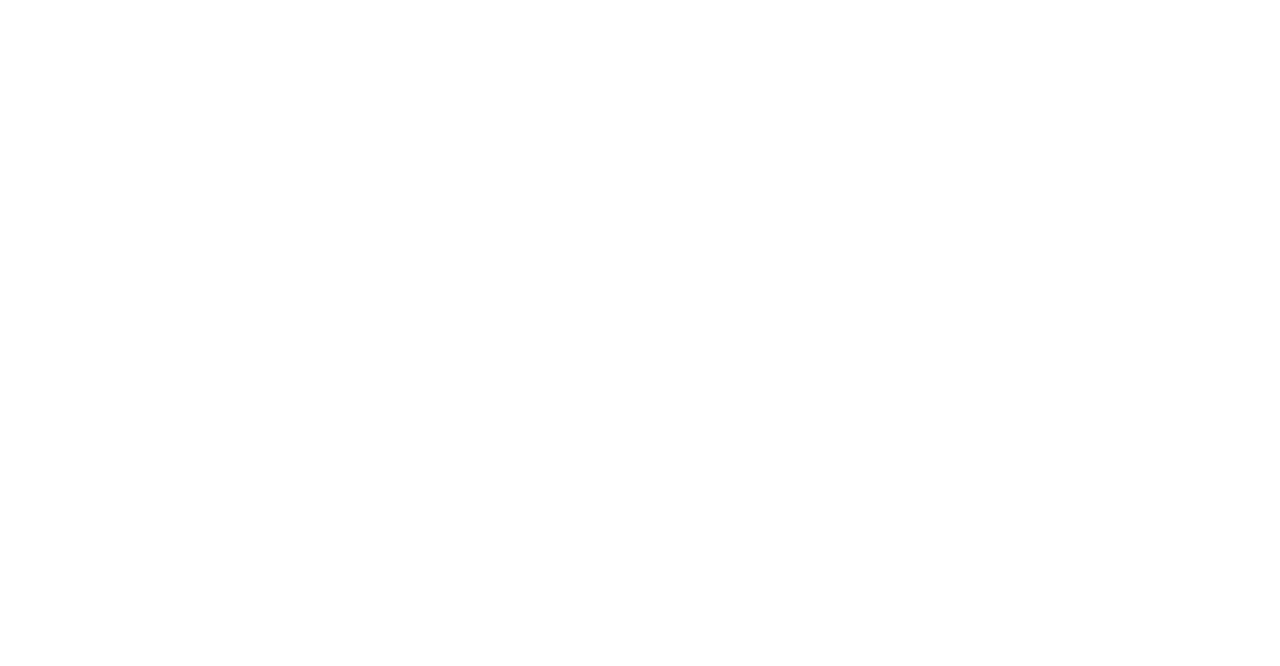
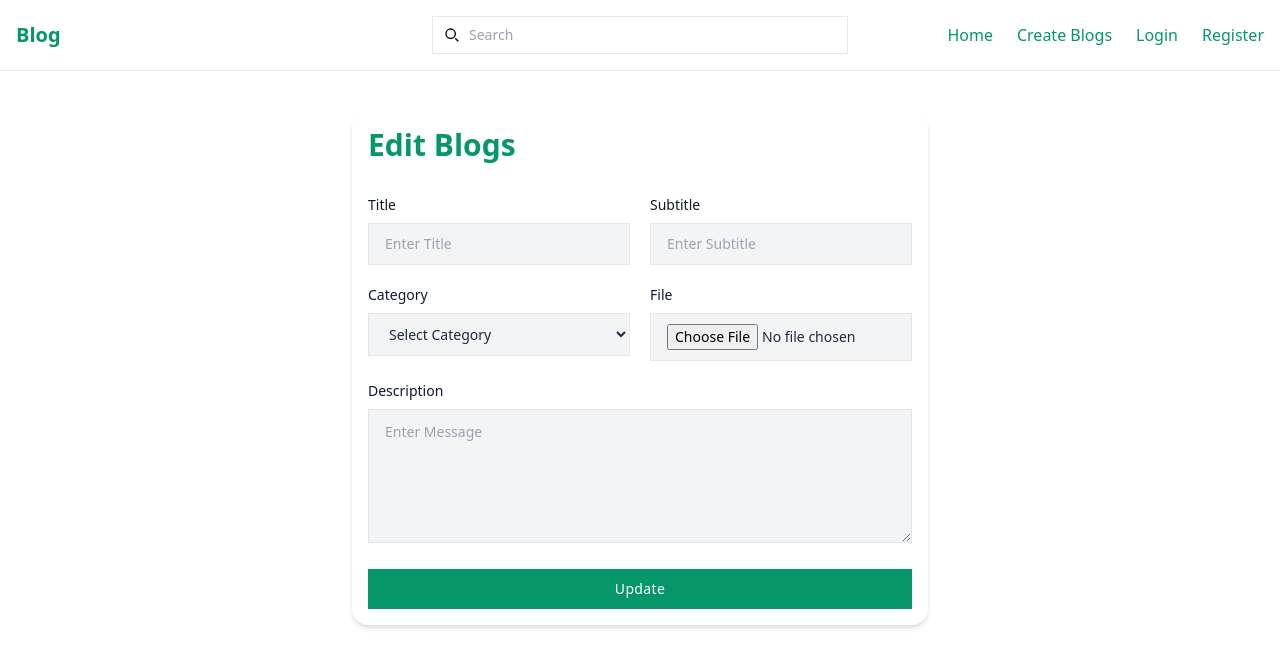
Before and after one commit to nandinidahal/Blogs_MS_Project, a React (Vite) app: page /blog/edit/1 in a window 1280 px wide. Before the commit this address had no page. Shown: the top 666 px of the page. Built offline with nearby package versions, Linux system fonts and the light colour scheme; no server answers.

Commit message:
edit blog update

```diff
--- a/src/App.jsx
+++ b/src/App.jsx
@@ -17,7 +17,7 @@
         <Route path="/register" element={<Register />} />
         <Route path="/login" element={<Login />} />
         <Route path="/blog/add" element={<AddBlog />} />
-        <Route path="/blog/edit" element={<EditBlog/>} />
+        <Route path="/blog/edit/:id" element={<EditBlog/>} />
          <Route path="/blog/:id" element={<SingleBlog/>} />
       </Routes>
     </>
--- a/src/Pages/blog/EditBlog.jsx
+++ b/src/Pages/blog/EditBlog.jsx
@@ -1,15 +1,170 @@
-import React from 'react'
-import Layout from '../../components/layout/Layout'
-import Form from './components/Form/Form'
+// import React from 'react'
+// import Layout from '../../components/layout/Layout'
+// import Form from './components/Form/Form'
+
+// const EditBlog = () => {
+//   return (
+//     <div>
+//       <Layout>
+//         <Form type='Edit'/>
+//       </Layout>
+//     </div>
+//   )
+// }
+
+// export default EditBlog
+
+
+
+
+import React, { useEffect, useState } from "react";
+import Layout from "../../components/layout/Layout";
+import Form from "./components/Form/Form";
+import axios from "axios";
+import { baseurl } from "../../config";
+import { useNavigate, useParams } from "react-router-dom";
 
 const EditBlog = () => {
+  const { id } = useParams();
+  console.log("EDIT ID:", id);
+  const navigate = useNavigate();
+ const [blog, setBlog] = useState(null);
+
+  // 1. GET EXISTING BLOG DATA
+  useEffect(() => {
+     console.log("EDIT ID:", id);
+    const fetchBlog = async () => {
+      try {
+        const res = await axios.get(`${baseurl}/blog/${id}`);
+        setBlog(res.data.data);
+      } catch (err) {
+        console.log(err);
+      }
+    };
+
+    fetchBlog();
+  }, [id]);
+
+  // 2. UPDATE BLOG
+  const handleUpdate = async (data) => {
+    // try {
+    //   const res = await axios.patch(
+    //     `${baseurl}/blog/${id}`,
+    //     data,
+    //     {
+    //       headers: {
+    //         "Content-Type": "multipart/form-data",
+    //         Authorization: localStorage.getItem('token'),
+
+    //       },
+    //     }
+    try {
+    const formData = new FormData();
+
+    formData.append("title", data.title);
+    formData.append("subtitle", data.subtitle);
+    formData.append("description", data.description);
+    formData.append("category", data.category);
+
+    if (data.image) {
+      formData.append("image", data.image);
+    }
+
+    const res = await axios.patch(
+      `${baseurl}/blog/${id}`,
+      formData,
+      {
+        headers: {
+          Authorization: localStorage.getItem("token"),
+        },
+      }
+      );
+      // console.log(localStorage.getItem("token"));
+
+      if (res.status === 200) {
+        navigate("/");
+
+      }
+    } catch (err) {
+      console.log(err);
+    }
+  };
+
   return (
-    <div>
-      <Layout>
-        <Form type='Edit'/>
-      </Layout>
-    </div>
-  )
-}
+    <Layout>
+      {/* {blog && ( */}
 
-export default EditBlog
+      <Form
+        type="Edit"
+        onSubmit={handleUpdate}
+        initialData={blog}
+      />
+      {/* )} */}
+    </Layout>
+  );
+};
+
+export default EditBlog;
+
+
+
+
+
+
+
+
+// import React from 'react'
+// import Layout from '../../components/layout/Layout'
+// import Form from './components/Form/Form'
+// import { baseurl } from "../../config";
+// import axios from "axios";
+// import { useNavigate, useParams } from 'react-router-dom';
+
+
+// const EditBlog = () => {
+//   const navigate = useNavigate();
+//   const { id } = useParams();
+
+//   const handleUpdateBlog = async (data) => {
+//     try {
+//       const response = await axios.patch(
+//         `${baseurl}/blog${id}`,
+//         data,
+
+//         {
+//           headers: {
+//             "Content-Type": "multipart/form-data",
+//             "Authorization": `localStorage.getItem("token")`,
+//           },
+//         }
+//       );
+
+//       if (response.status === 200) {
+//         navigate("/");
+//       } else {
+//         alert("Something went wrong");
+//       }
+//     } catch (error) {
+//       alert(error?.response?.data?.message);
+//     }
+//   };
+//   const fetchBlogs = async () => {
+//     const response = await axios.get(`${baseurl}/blog/${id}`);
+//     // console.log(response.data);
+//     if (response.status === 200) {
+//       setBlog(response.data.data);
+//     }
+//   };
+//   useEffect(() => {
+//     fetchBlogs();
+//   }, []);
+//   return (
+//     <div>
+//       <Layout>
+//         <Form type='Edit' onSubmit={handleUpdateBlog} />
+//       </Layout>
+//     </div>
+//   )
+// }
+
+// export default EditBlog
--- a/src/Pages/blog/SingleBlog.jsx
+++ b/src/Pages/blog/SingleBlog.jsx
@@ -29,6 +29,27 @@
       alert(error.response.data.message);
     }
   };
+
+  // const EditBlog= async()=>{
+  //   try {
+  //     const response = await axios.patch(`${baseurl}/blog/${id}`, {
+  //       headers: {
+  //         // "Content-Type":"multipart/form-data",
+  //         Authorization: localStorage.getItem("token"),
+  //       },
+  //     });
+  //     // console.log(response.data);
+  //     if (response.status === 200) {
+  //       // setBlog(response.data.data);
+  //       navigate("/");
+  //     } else {
+  //       alert("something wrong please try again");
+  //     }
+  //   } catch (error) {
+  //     alert(error.response.data.message);
+  //   }
+  // };
+  // }
   const fetchBlogs = async () => {
     const response = await axios.get(`${baseurl}/blog/${id}`);
     // console.log(response.data);
@@ -56,8 +77,11 @@
                 </div>
                 <div className="flex -mx-2 mb-4">
                   <div className="w-1/2 px-2">
-                    <Link to="/blog/edit">
-                      <button className="w-full bg-gray-900 dark:bg-gray-600 text-white py-2 px-4 rounded-full font-bold hover:bg-gray-800 dark:hover:bg-gray-700">
+                    {/* <Link to="/blog/edit"> */}
+                    <Link to={`/blog/edit/${id}`}>
+                      <button className="w-full bg-gray-900 dark:bg-gray-600 text-white py-2 px-4 rounded-full font-bold hover:bg-gray-800 dark:hover:bg-gray-700"
+                      //  onClick={EditBlog}
+                       >
                         Edit
                       </button>
                     </Link>
--- a/src/Pages/blog/components/Form/Form.jsx
+++ b/src/Pages/blog/components/Form/Form.jsx
@@ -1,7 +1,7 @@
-import React, { useState } from "react";
+import React, { useEffect, useState } from "react";
 
 const Form = (props) => {
-  const { type, onSubmit } = props;
+  const { type, onSubmit, initialData } = props;
   const [data, setData] = useState({
     title: "",
     subtitle: "",
@@ -9,12 +9,40 @@
     category: "",
     image: "",
   });
+  //  useEffect(() => {
+  //   if (initialData) {
+  //     setData({
+  //       title: initialData.title || "",
+  //       subtitle: initialData.subtitle || "",
+  //       description: initialData.description || "",
+  //       category: initialData.category || "",
+  //       image: "",
+  //     });
+  //   }
+  // }, [initialData]);
+
+   // ✅ THIS IS THE FIX
+  useEffect(() => {
+    if (initialData) {
+      setData({
+        title: initialData.title || "",
+        subtitle: initialData.subtitle || "",
+        description: initialData.description || "",
+        category: initialData.category || "",
+        image: "",
+      });
+    }
+  }, [initialData]);
   const handleChange = (e) => {
     const { name, value } = e.target;
     setData({
       ...data,
       [name]: name === "image" ? e.target.files[0] : value, // for single if multiple than e,target.files only
     });
+  //   setData((prev) => ({
+  //   ...prev,
+  //   [name]: name === "image" ? e.target.files[0] : value,
+  // }));
   };
   const handelSubmit = (e) => {
     e.preventDefault();
@@ -51,6 +79,7 @@
             <input
               type="text"
               name="title"
+              value={data.title}
               onChange={handleChange}
               placeholder="Enter Title"
               className="w-full py-2.5 px-4 text-slate-800 bg-gray-100 border border-gray-200 focus:border-slate-900 focus:bg-transparent text-sm outline-0 transition-all"
@@ -65,9 +94,10 @@
             <input
               type="text"
               name="subtitle"
+               value={data.subtitle}
               onChange={handleChange}
               placeholder="Enter Subtitle"
-              className="w-full py-2.5 px-4 text-slate-800 bg-gray-100 border border-gray-200 focus:border-slate-900 focus:bg-transparent text-sm outline-0 transition-all"
+              className="w-full py-2.5 px-4 text-slate-800  bg-gray-100 border border-gray-200 focus:border-slate-900 focus:bg-transparent text-sm outline-0 transition-all"
             />
           </div>
 
@@ -92,6 +122,7 @@
             <select
               name="category"
               onChange={handleChange}
+              value={data.category}
               className="w-full py-2.5 px-4 text-slate-800 bg-gray-100 border border-gray-200 focus:border-slate-900 focus:bg-transparent text-sm outline-0 transition-all"
               required
             >
@@ -111,6 +142,7 @@
               type="file"
               name="image"
               onChange={handleChange}
+              value={data.imageUrl}
               className="w-full py-2.5 px-4 text-slate-800 bg-gray-100 border border-gray-200 text-sm outline-0 transition-all"
             />
           </div>
@@ -123,6 +155,7 @@
               placeholder="Enter Message"
               name="description"
               onChange={handleChange}
+              value={data.description}
               rows="6"
               className="w-full px-4 text-slate-800 bg-gray-100 border border-gray-200 focus:border-slate-900 focus:bg-transparent text-sm pt-3 outline-0 transition-all"
               required
@@ -134,7 +167,8 @@
               type="submit"
               className="text-white  bg-emerald-600 font-medium hover:bg-slate-800 tracking-wide text-sm px-4 py-2.5 w-full border-0 outline-0 cursor-pointer"
             >
-              Send Blog
+              {/* Send Blog */}
+              {type === "Edit" ? "Update" : "Submit"}
             </button>
             {/* {props.type === "AddBlog" ? (
             <Link to="/blog/login" style={{color:'blue'}}>Go to login</Link>
```
